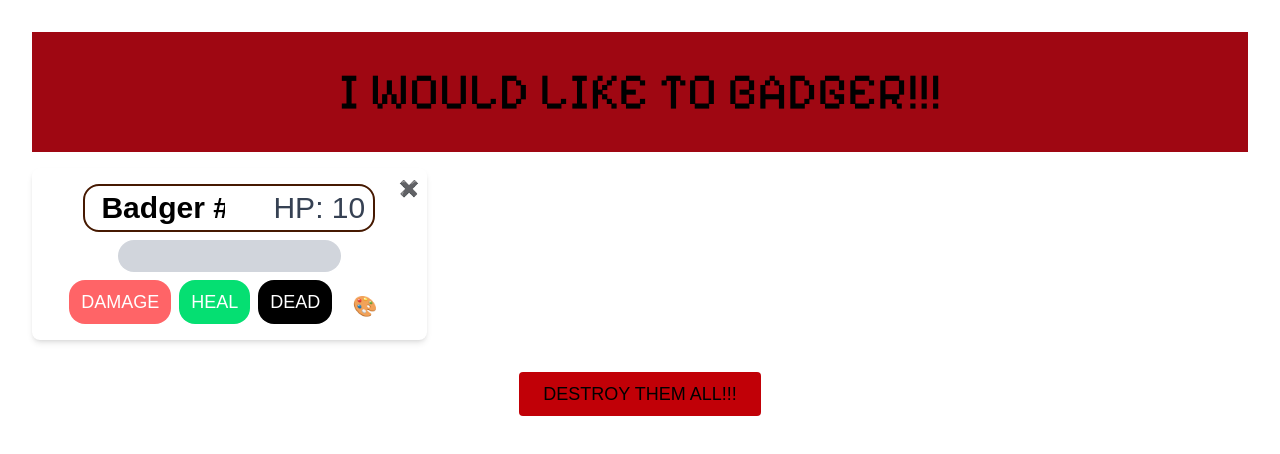
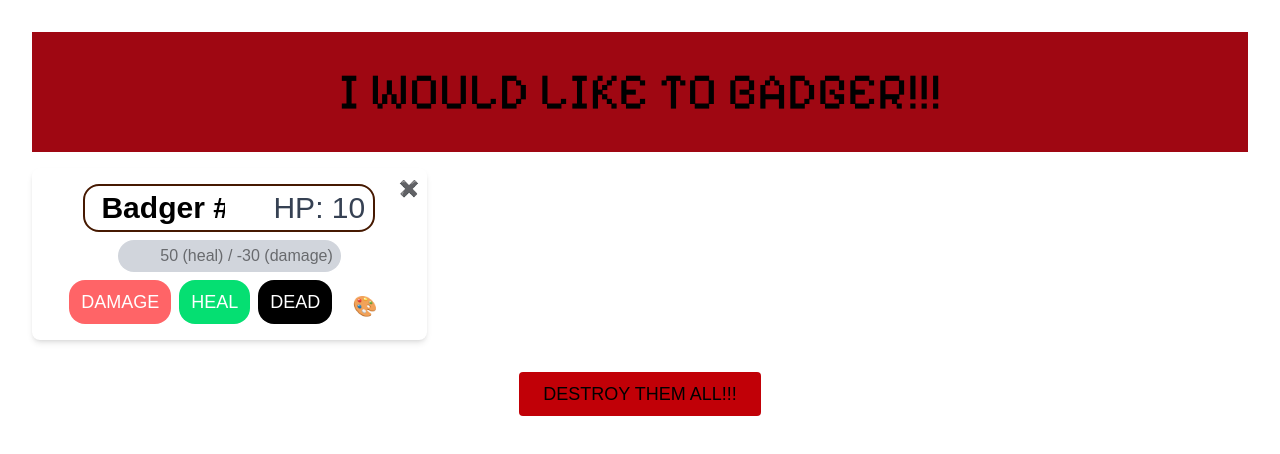
Before and after one commit to drmisssciurus/badger-app, a React (Vite) app: page / in a window 1280 px wide. Both pictures are taken after a click on the button "CREATE THE CREATURES!!!". Shown: the top 454 px of the page. Built offline with nearby package versions, Linux system fonts and the light colour scheme; a web font is replaced by a local one.

Commit message:
damage and heal corrected

```diff
--- a/src/App.tsx
+++ b/src/App.tsx
@@ -5,6 +5,7 @@ import BadgerCard from './BadgerCard';
 interface Badger {
   id: number;
   hp: number;
+  maxHp: number;
   name: string;
   bgColor: string;
   isDead: boolean;
@@ -15,10 +16,15 @@ function getInitialBadgers(): Badger[] {
   if (stored) {
     try {
       const parsed = JSON.parse(stored);
-      if (Array.isArray(parsed))
-        return parsed.map((b) => ({ isDead: false, ...b }));
+      if (Array.isArray(parsed)) {
+        return parsed.map((b: any) => ({
+          ...b,
+          maxHp: typeof b.maxHp === 'number' ? b.maxHp : b.hp,
+          isDead: typeof b.isDead === 'boolean' ? b.isDead : b.hp === 0,
+        }));
+      }
     } catch (err) {
-      console.error('parsing error from localStorage:', err);
+      console.error('parsing error localStorage:', err);
     }
   }
   return [];
@@ -34,12 +40,12 @@ function App() {
     localStorage.setItem('badgers', JSON.stringify(badgers));
   }, [badgers]);
 
-  const updateBadgerHP = (id: number, newHp: number) => {
+  const updateBadgerHP = (id: number, newHpRaw: number) => {
     setBadgers((prev) =>
       prev.map((b) => {
         if (b.id !== id) return b;
-        const clamped = Math.max(0, newHp);
-        return { ...b, hp: clamped, isDead: clamped === 0 ? true : false };
+        const clamped = Math.max(0, Math.min(newHpRaw, b.maxHp));
+        return { ...b, hp: clamped, isDead: clamped === 0 };
       })
     );
   };
@@ -48,7 +54,11 @@ function App() {
     setBadgers((prev) =>
       prev.map((b) =>
         b.id === id
-          ? { ...b, isDead: dead, hp: dead ? 0 : Math.max(b.hp, 1) }
+          ? {
+              ...b,
+              isDead: dead,
+              hp: dead ? 0 : Math.max(1, Math.min(b.hp, b.maxHp)),
+            }
           : b
       )
     );
@@ -71,12 +81,12 @@ function App() {
   };
 
   const createBadgers = (newBadgers: { id: number; hp: number }[]) => {
-    console.log('new army create:', newBadgers);
     const enriched = newBadgers.map((b) => ({
       ...b,
       name: `Badger #${b.id}`,
       bgColor: '#ffffff',
-      isDead: false,
+      maxHp: b.hp,
+      isDead: b.hp === 0,
     }));
     setBadgers(enriched);
   };
--- a/src/BadgerCard.tsx
+++ b/src/BadgerCard.tsx
@@ -26,7 +26,7 @@ export default function BadgerCard({
   onUpdateColor,
   onUpdateName,
 }: BadgerProps) {
-  const [amount, setAmount] = useState<number | ''>('');
+  const [amount, setAmount] = useState<string>('');
   const [showPicker, setShowPicker] = useState(false);
   const [tempName, setTempName] = useState(name);
   const [wasCleared, setWasCleared] = useState(false);
@@ -49,20 +49,30 @@ export default function BadgerCard({
   }, []);
 
   const handleChange = (e: React.ChangeEvent<HTMLInputElement>) => {
-    const value = e.target.value;
-    const numberValue = Number(value);
-    if (value === '' || (numberValue >= 0 && numberValue <= hp)) {
-      setAmount(value === '' ? '' : numberValue);
+    setAmount(e.target.value);
+  };
+
+  const applyAmount = () => {
+    if (amount.trim() === '') return;
+    const n = Number(amount);
+    if (!Number.isFinite(n) || n === 0) {
+      setAmount('');
+      return;
     }
+    // знак решает действие: +хил / -урон
+    onUpdateHP(id, hp + n); // App сам зажмет 0…max и пометит isDead
+    setAmount('');
   };
 
   const handleSubtract = () => {
-    onUpdateHP(id, hp - (Number(amount) || 0));
+    const v = Number(amount) || 0;
+    onUpdateHP(id, hp - Math.abs(v));
     setAmount('');
   };
 
   const handleAdd = () => {
-    onUpdateHP(id, hp + (Number(amount) || 0));
+    const v = Number(amount) || 0;
+    onUpdateHP(id, hp + Math.abs(v));
     setAmount('');
   };
 
@@ -116,9 +126,13 @@ export default function BadgerCard({
       <div className="flex flex-col gap-2 mt-2 w-full items-center">
         <input
           className="bg-gray-300 text-black rounded-2xl px-2 py-1 text-right font-pixel"
-          type="number"
+          type="text"
           value={amount}
           onChange={handleChange}
+          onKeyDown={(e) => {
+            if (e.key === 'Enter') applyAmount();
+          }}
+          placeholder="50 (heal) / -30 (damage)"
         />
         <div className="flex gap-2">
           <button
```
